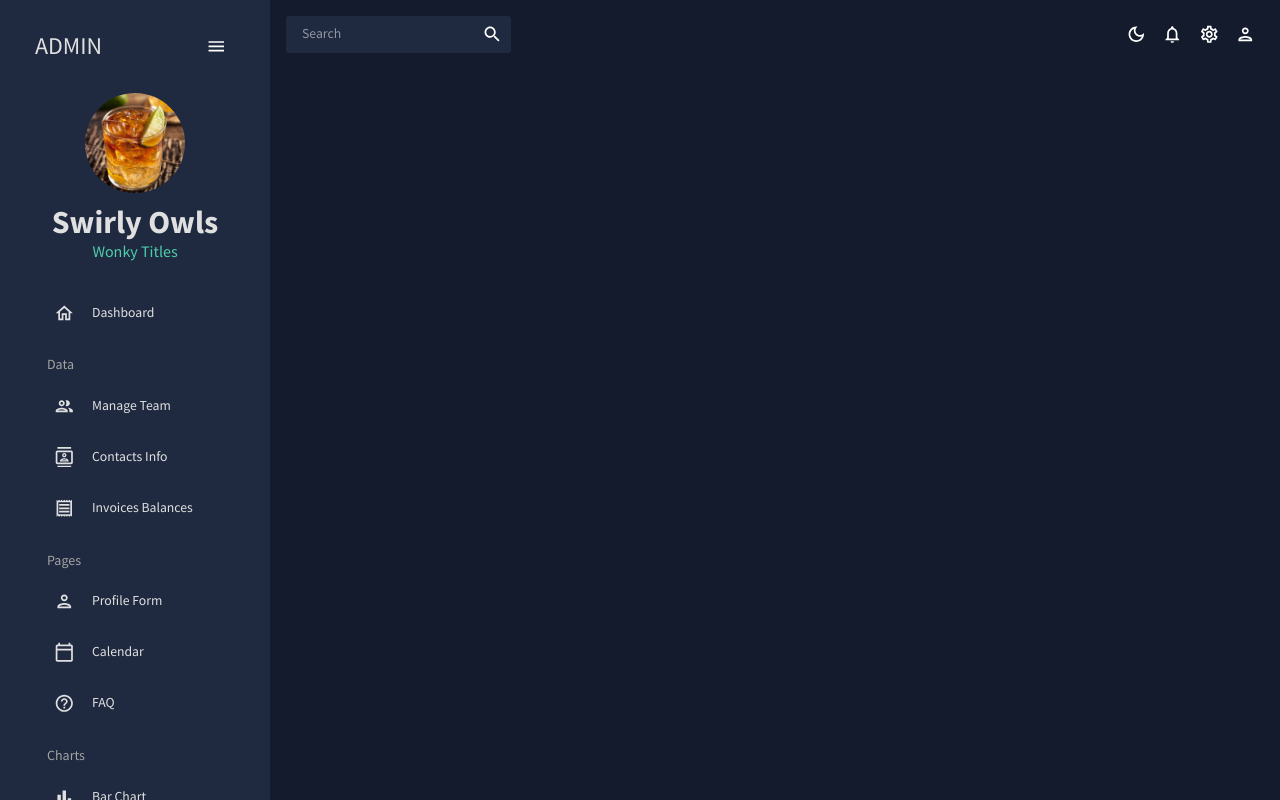
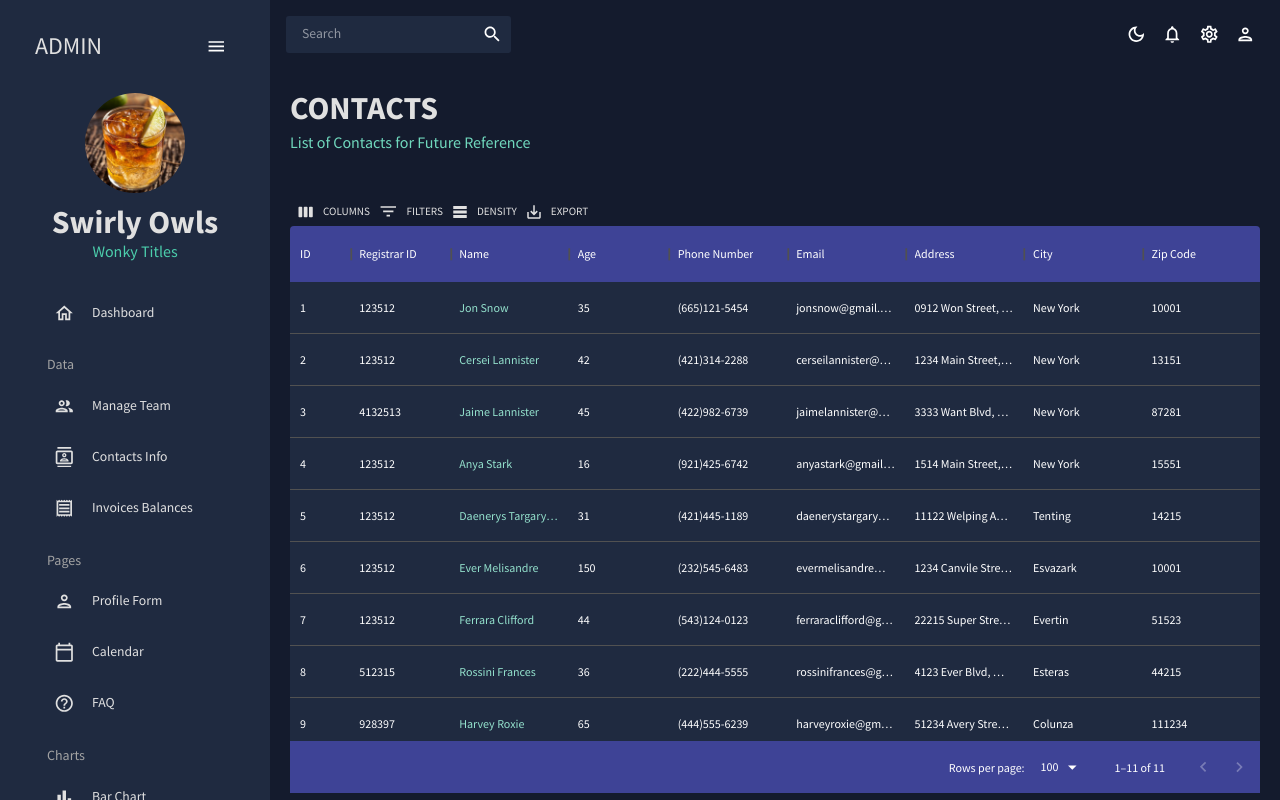
Before and after one commit to smilyte/react-admin, a React (Create React App) app: page /contacts in a window 1280 px wide. Built offline with nearby package versions, Linux system fonts and the light colour scheme.

Commit message:
contacts page

```diff
--- a/src/App.js
+++ b/src/App.js
@@ -9,7 +9,7 @@
 import Dashboard from "./scenes/dashboard";
 import Team from "./scenes/team";
 // import Invoices from "./scenes/invoices";
-// import Contacts from "./scenes/contacts";
+import Contacts from "./scenes/contacts";
 // import Bar from "./scenes/bar";
 // import Form from "./scenes/form";
 // import Line from "./scenes/line";
@@ -33,7 +33,7 @@
             <Routes>
               <Route path="/" element={<Dashboard />} />
               <Route path="/team" element={<Team />} />
-              {/* <Route path="/contacts" element={<Contacts />} /> */}
+              <Route path="/contacts" element={<Contacts />} />
               {/* <Route path="/invoices" element={<Invoices />} /> */}
               {/* <Route path="/form" element={<Form />} /> */}
               {/* <Route path="/bar" element={<Bar />} /> */}
--- /dev/null
+++ b/src/scenes/contacts/index.jsx
@@ -0,0 +1,54 @@
+import { Box } from "@mui/material";
+import { DataGrid, GridToolbar } from "@mui/x-data-grid";
+import { tokens } from "../../theme";
+
+import { mockDataContacts } from "../../data/mockData";
+
+import Header from "../../components/Header";
+
+import { useTheme } from "@mui/material";
+
+const Contacts = () => {
+    const theme = useTheme();
+    const colors = tokens(theme.palette.mode);
+
+    const columns = [
+      { field: "id", headerName: "ID", flex: 0.5 },
+      { field: "registrarId", headerName: "Registrar ID" },
+      { field: "name", headerName: "Name", flex: 1, cellClassName: "name-column--cell", },
+      { field: "age", headerName: "Age", type: "number", headerAlign: "left", align: "left", },
+      { field: "phone", headerName: "Phone Number", flex: 1, },
+      { field: "email", headerName: "Email", flex: 1, },
+      { field: "address", headerName: "Address", flex: 1, },
+      { field: "city", headerName: "City", flex: 1, },
+      { field: "zipCode", headerName: "Zip Code", flex: 1, },
+    ];
+
+    return (
+      <Box m="20px">
+        <Header title="CONTACTS" subtitle="List of Contacts for Future Reference" />
+        <Box
+          m="40px 0 0 0"
+          height="75vh"
+          sx={{
+            "& .MuiDataGrid-root": { border: "none", },
+            "& .MuiDataGrid-cell": { borderBottom: "none", },
+            "& .name-column--cell": { color: colors.greenAccent[300], },
+            "& .MuiDataGrid-columnHeaders": { backgroundColor: colors.blueAccent[700], borderBottom: "none", },
+            "& .MuiDataGrid-virtualScroller": { backgroundColor: colors.primary[400], },
+            "& .MuiDataGrid-footerContainer": { borderTop: "none", backgroundColor: colors.blueAccent[700], },
+            "& .MuiCheckbox-root": { color: `${colors.greenAccent[200]} !important`, },
+            "& .MuiDataGrid-toolbarContainer .MuiButton-text": { color: `${colors.grey[100]} !important`, },
+          }}
+        >
+          <DataGrid
+            rows={mockDataContacts}
+            columns={columns}
+            components={{ Toolbar: GridToolbar }}
+          />
+        </Box>
+      </Box>
+    );
+  };
+
+  export default Contacts;
```
